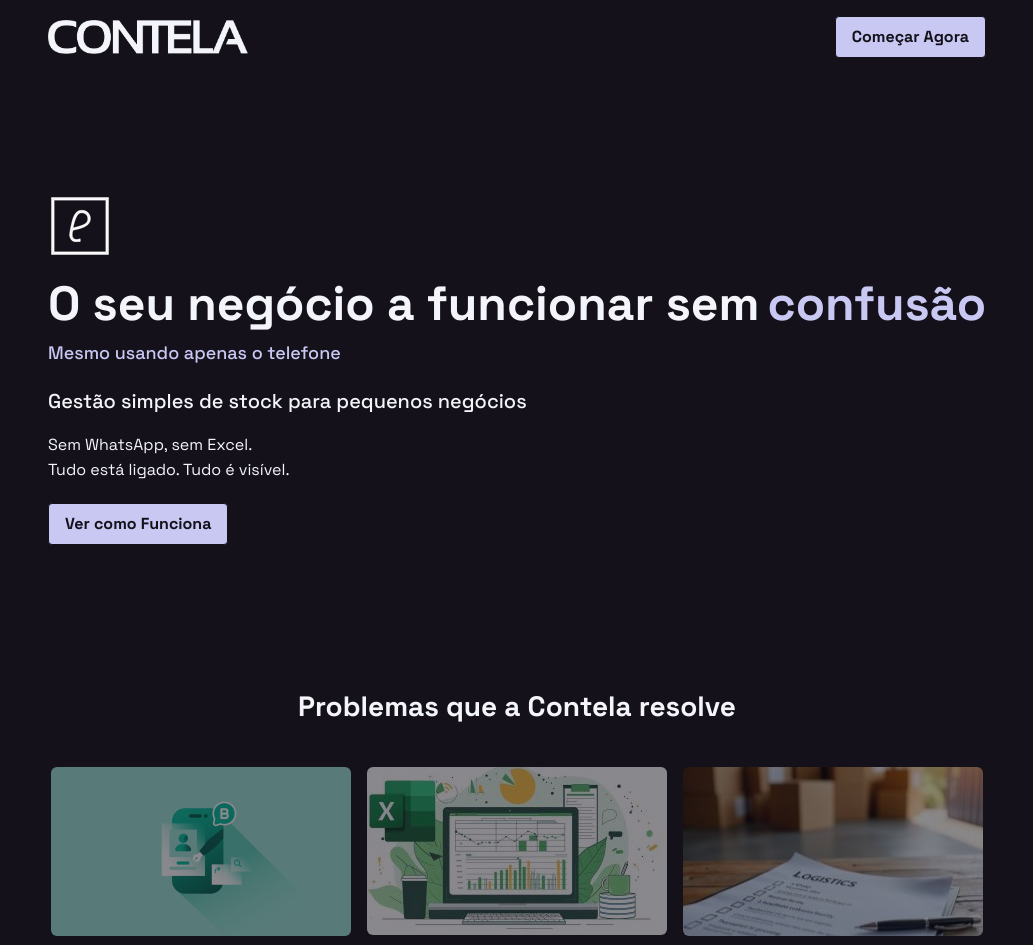
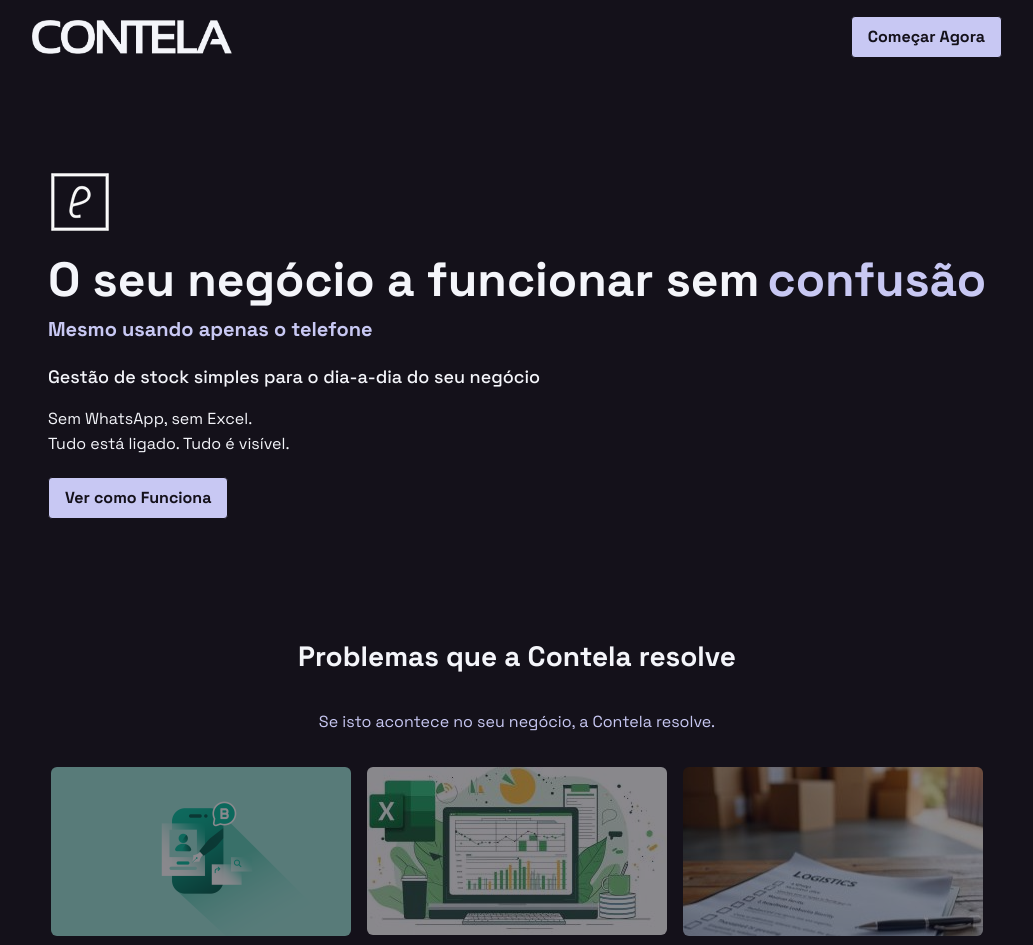
Before and after one commit to ArcidesFerrao/contela-webpage, a Next.js app: page / in a window 1280 px wide. Shown: the top 945 px of the page, without its empty margins (123-1156 px from the left). Built offline with nearby package versions, Linux system fonts and the light colour scheme.

Commit message:
style adjustments

```diff
--- a/app/globals.css
+++ b/app/globals.css
@@ -24,6 +24,16 @@
 @media (min-width: 740px) {
   .reason-section {
     width: 100%;
+  }
+  .header-section {
+    padding: 1rem;
+  }
+}
+@media (max-width: 740px) {
+  .mid-section,
+  .header-section,
+  nav {
+    padding: 0.4rem 1rem;
   }
 }
 
@@ -70,9 +80,6 @@
     font-size: small !important;
   }
 
-  nav {
-    padding: 0.4rem 1rem;
-  }
   footer p {
     font-size: x-small;
   }
@@ -209,7 +216,7 @@
 }
 
 footer a span:hover {
-  transform: translateX(5px) translateY(-2px);
+  transform: translateX(1px) translateY(-2px);
 }
 
 .function-list li {
--- a/components/Footer.tsx
+++ b/components/Footer.tsx
@@ -2,14 +2,19 @@
 
 export const Footer = () => {
   return (
-    <footer className="text-center p-5 ">
+    <footer className="text-center p-5 w-full ">
+      <h4 className="text-md">Contacte-nos</h4>
       <Link
         href={`https://wa.me/258852740554?text=Ol%C3%A1%2C%20vi%20a%20Contela%20e%20gostaria%20de%20saber%20como%20funciona%20para%20o%20meu%20neg%C3%B3cio.
 `}
+        target="_blank"
+        rel="noopener noreferrer"
       >
         <span className="ri--whatsapp-fill"></span>
       </Link>
-      <p>© 2026 Evolure Labs. Todos os direitos reservados.</p>
+      <p className="text-xs font-thin">
+        © 2026 Evolure Labs. Todos os direitos reservados.
+      </p>
     </footer>
   );
 };
--- a/components/Function.tsx
+++ b/components/Function.tsx
@@ -1,5 +1,3 @@
-import React from "react";
-
 export const FunctionSection = () => {
   return (
     <section className="flex flex-col items-center gap-8">
--- a/components/Header.tsx
+++ b/components/Header.tsx
@@ -12,10 +12,12 @@
           <h1>O seu negócio a funcionar sem </h1>
           <h1 className="accent">confusão</h1>
         </div>
-        <h4 className="accent">Mesmo usando apenas o telefone</h4>
+        <h3 className="accent font-semibold text-xl">
+          Mesmo usando apenas o telefone
+        </h3>
       </div>
       <div className="flex flex-col gap-4">
-        <h5>Gestão simples de stock para pequenos negócios</h5>
+        <h4>Gestão de stock simples para o dia-a-dia do seu negócio</h4>
 
         <div>
           <p>Sem WhatsApp, sem Excel.</p>
@@ -23,9 +25,6 @@
         </div>
       </div>
       <TryButton />
-      {/* <button className="cursor-pointer bg-accent px-4 py-2 rounded-sm w-fit font-semibold">
-        Experimente Gratis
-      </button> */}
     </section>
   );
 }
--- a/components/MidSection.tsx
+++ b/components/MidSection.tsx
@@ -2,8 +2,11 @@
 
 export default function MidSection() {
   return (
-    <section className=" flex flex-col items-center gap-10 py-5">
+    <section className=" flex flex-col w-full items-center gap-8 py-5">
       <h2 className="text-center">Problemas que a Contela resolve</h2>
+      <p className="accent">
+        Se isto acontece no seu negócio, a Contela resolve.
+      </p>
       <div className="mid-section flex gap-4">
         <Card
           text="Pedidos perdidos no WhatsApp"
--- a/components/UseCase.tsx
+++ b/components/UseCase.tsx
@@ -6,7 +6,7 @@
     <section className="flex flex-col gap-10 use-section">
       <h2 className="text-center">Porque Usar Contela</h2>
       <ul className="flex flex-col gap-4">
-        <UseCard text="Pouco tempo no dia-a-dia" />
+        <UseCard text="Pouco tempo para controlar tudo manualmente" />
         <UseCard text="Reduz perdas de stock" />
         <UseCard text="Evita atrasos dos fornecedores" />
         <UseCard text="Mantém tudo organizado num só lugar" />
```
